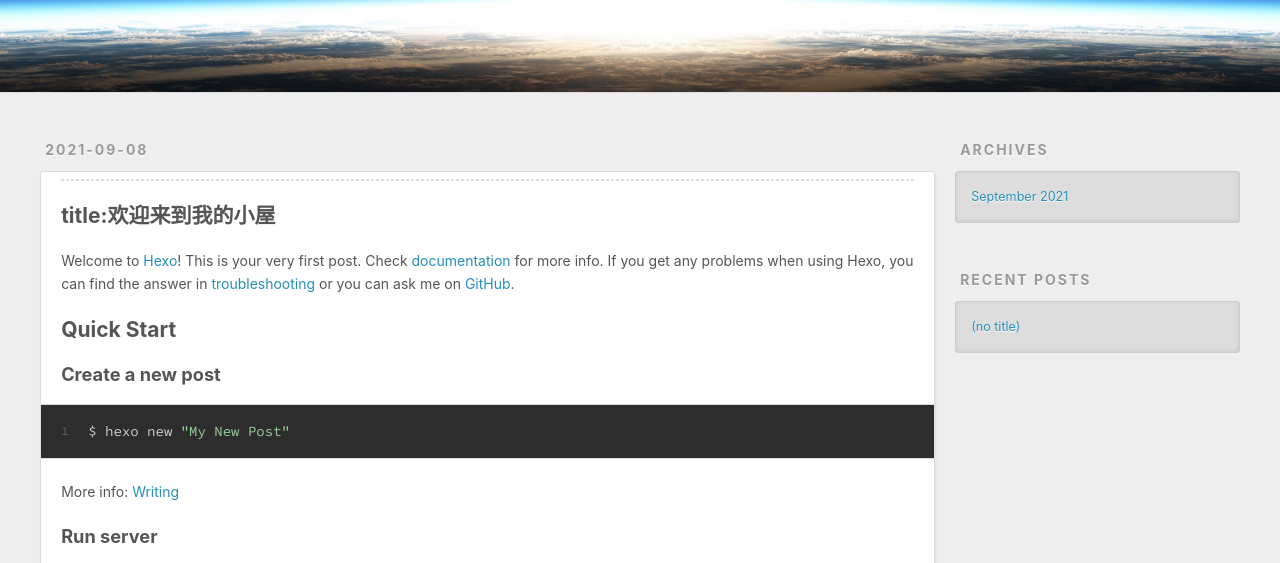
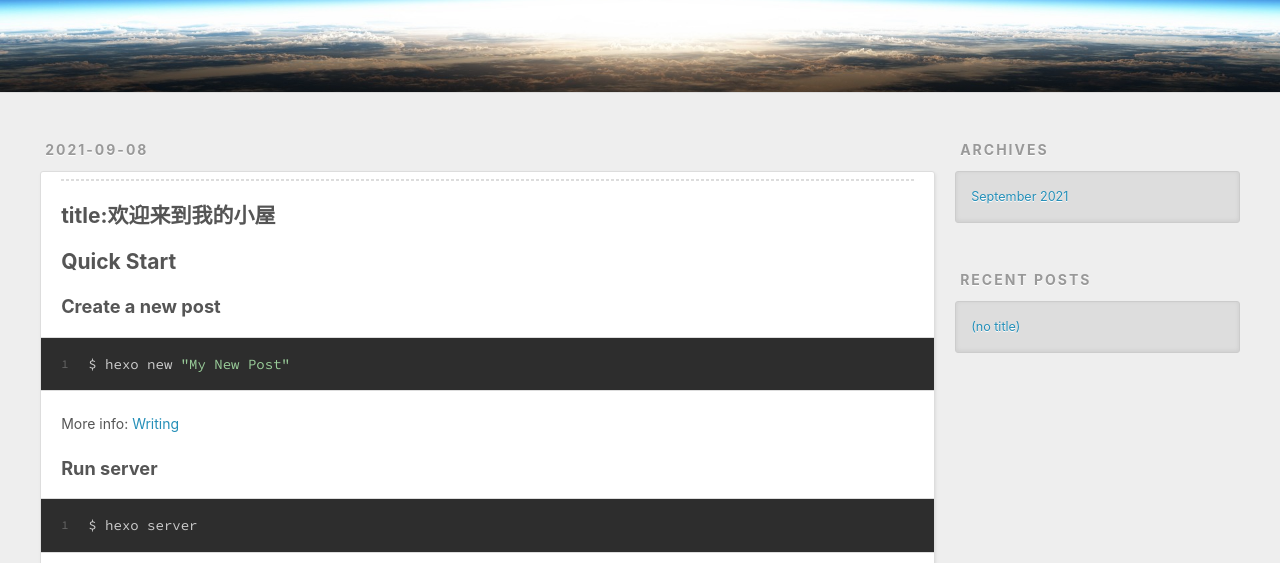
Before and after one commit to ws253/blog, a plain HTML site: page index.html in a window 1280 px wide. Shown: the part 208-771 px from the top of the page. Drawn offline with nearby package versions, Linux system fonts and the light colour scheme.

Commit message:
Site updated: 2021-09-09 14:08:27

```diff
--- a/index.html
+++ b/index.html
@@ -77,8 +77,7 @@
     <div class="article-entry" itemprop="articleBody">
 
         <hr>
-<h2 id="title-欢迎来到我的小屋"><a href="#title-欢迎来到我的小屋" class="headerlink" title="title:欢迎来到我的小屋"></a>title:欢迎来到我的小屋</h2><p>Welcome to <a target="_blank" rel="noopener" href="https://hexo.io/">Hexo</a>! This is your very first post. Check <a target="_blank" rel="noopener" href="https://hexo.io/docs/">documentation</a> for more info. If you get any problems when using Hexo, you can find the answer in <a target="_blank" rel="noopener" href="https://hexo.io/docs/troubleshooting.html">troubleshooting</a> or you can ask me on <a target="_blank" rel="noopener" href="https://github.com/hexojs/hexo/issues">GitHub</a>.</p>
-<h2 id="Quick-Start"><a href="#Quick-Start" class="headerlink" title="Quick Start"></a>Quick Start</h2><h3 id="Create-a-new-post"><a href="#Create-a-new-post" class="headerlink" title="Create a new post"></a>Create a new post</h3><figure class="highlight bash"><table><tr><td class="gutter"><pre><span class="line">1</span><br></pre></td><td class="code"><pre><span class="line">$ hexo new <span class="string">&quot;My New Post&quot;</span></span><br></pre></td></tr></table></figure>
+<h2 id="title-欢迎来到我的小屋"><a href="#title-欢迎来到我的小屋" class="headerlink" title="title:欢迎来到我的小屋"></a>title:欢迎来到我的小屋</h2><h2 id="Quick-Start"><a href="#Quick-Start" class="headerlink" title="Quick Start"></a>Quick Start</h2><h3 id="Create-a-new-post"><a href="#Create-a-new-post" class="headerlink" title="Create a new post"></a>Create a new post</h3><figure class="highlight bash"><table><tr><td class="gutter"><pre><span class="line">1</span><br></pre></td><td class="code"><pre><span class="line">$ hexo new <span class="string">&quot;My New Post&quot;</span></span><br></pre></td></tr></table></figure>
 
 <p>More info: <a target="_blank" rel="noopener" href="https://hexo.io/docs/writing.html">Writing</a></p>
 <h3 id="Run-server"><a href="#Run-server" class="headerlink" title="Run server"></a>Run server</h3><figure class="highlight bash"><table><tr><td class="gutter"><pre><span class="line">1</span><br></pre></td><td class="code"><pre><span class="line">$ hexo server</span><br></pre></td></tr></table></figure>
```
Also changed, not shown: 2021/09/08/hello-world/index.html (+4 -5 lines).
